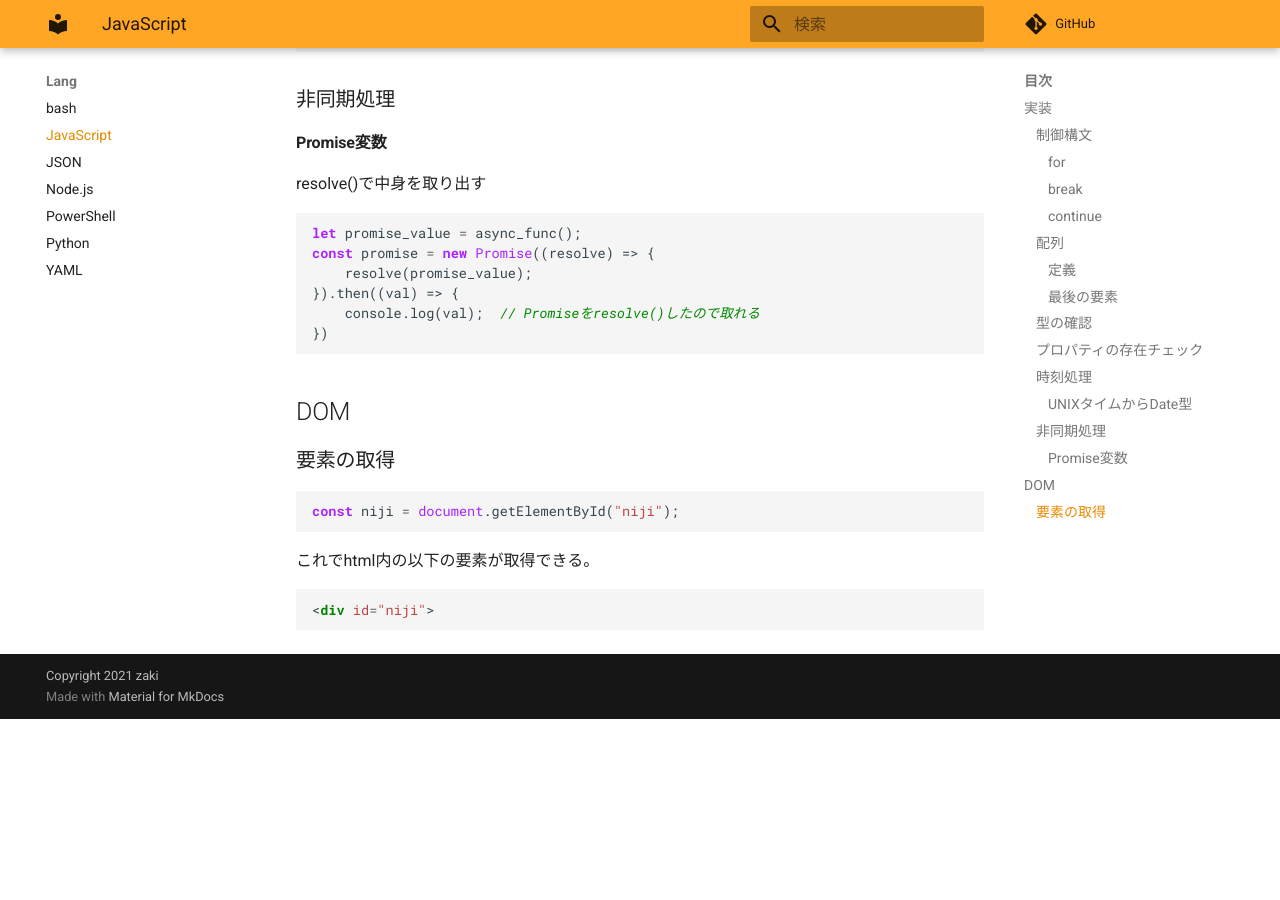
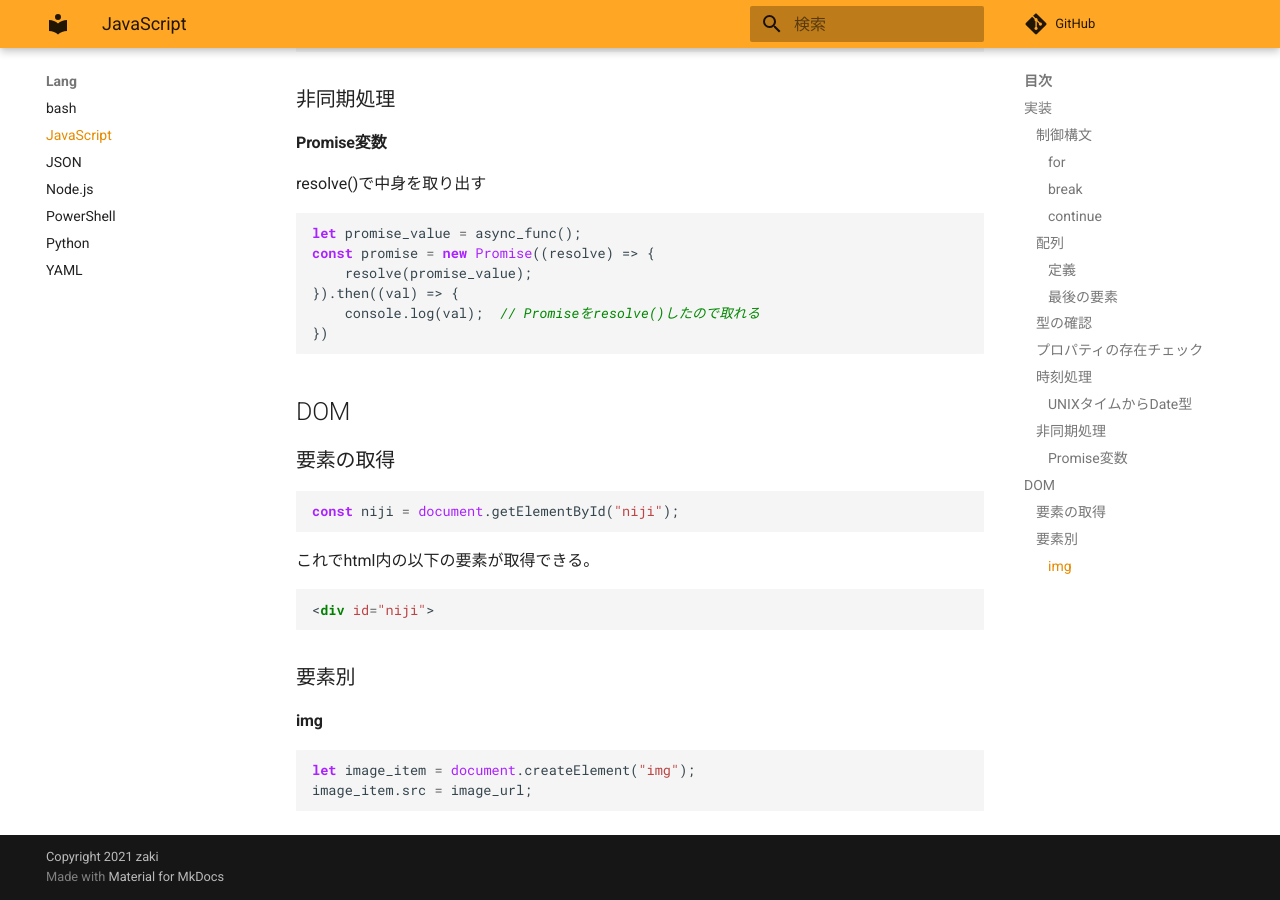
Before and after one commit to zaki-lknr/docs, an MkDocs documentation site: the page built from docs/lang/js.md, in a window 1280 px wide and 900 px high, scrolled down 2085 px. Built offline with MkDocs 1.6.1 and Material for MkDocs 9.7.7, drawn with Linux system fonts in a browser that asks for light colours; comment, search, counter and statistics services are not loaded; before the commit the page ends 2804 px from its top, so only the background shows below that.

Commit message:
add: lang/javascript: dom (img)

````diff
--- a/docs/lang/js.md
+++ b/docs/lang/js.md
@@ -127,3 +127,12 @@ const niji = document.getElementById("niji");
 ```html
 <div id="niji">
 ```
+
+### 要素別
+
+#### img
+
+```javascript
+let image_item = document.createElement("img");
+image_item.src = image_url;
+```
````
